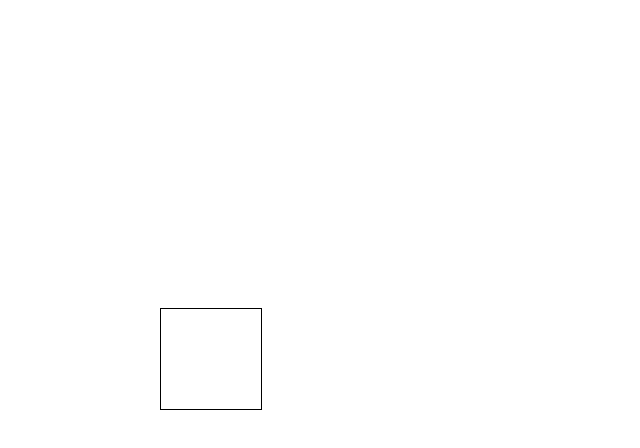
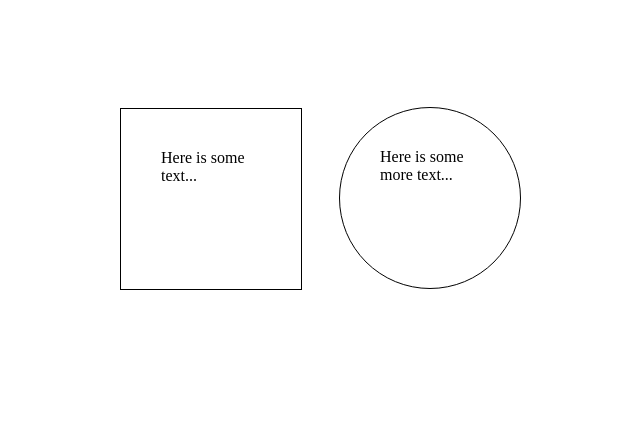
Before and after one commit to tonyspiro/shorti, a website: page examples/browser/index.html in a window 1280 px wide. Shown: the whole page, without its empty margins (429-1069 px from the left). Drawn offline with Linux system fonts and the light colour scheme.

Commit message:
browser callback

```diff
--- a/examples/browser/index.html
+++ b/examples/browser/index.html
@@ -3,9 +3,25 @@
 <head>
 	<meta charset="UTF-8">
 	<title>Shorti Browser Example</title>
+	<style>
+	/* So we don't get FOUC */
+	.shorti{
+		display: none;
+	}
+	</style>
 </head>
 <body>
-	<div class="shorti w-100 h-100 solid bw-1 bc-000 center-block t-300 relative"></div>
+	<div class="shorti p-40 w-100 h-100 solid bw-1 bc-000 center-block t-100 relative">
+		Here is some text...
+	</div>
+	<di class="shorti p-40 w-100 h-100 solid bw-1 bc-000 br-100 l-60p t-107 absolute">
+		Here is some more text...
+	</div>
 	<script src="../../shorti-browser.js"></script>
+	<script>
+	Shorti({ showOnRender: true }, function(){
+		// Do callback stuff here...
+	});
+	</script>
 </body>
 </html>
--- a/shorti-browser.js
+++ b/shorti-browser.js
@@ -1,5 +1,5 @@
 // shorti-browser.js
-(function(){
+function Shorti(options, callback){
 
 	var style_map__numeric = {
 		// Numeric
@@ -220,5 +220,11 @@
 	var shortis = document.getElementsByClassName('shorti');
 	for(var i=0; i<shortis.length;i++){
 		Shorti.renderDomNodes(shortis[i]);
+		if(options.showOnRender){
+			shortis[i].style.display = 'block';
+		}
 	}
-})();
+
+	callback();
+
+}
```
Also changed, not shown: README.md, 1 other file.
